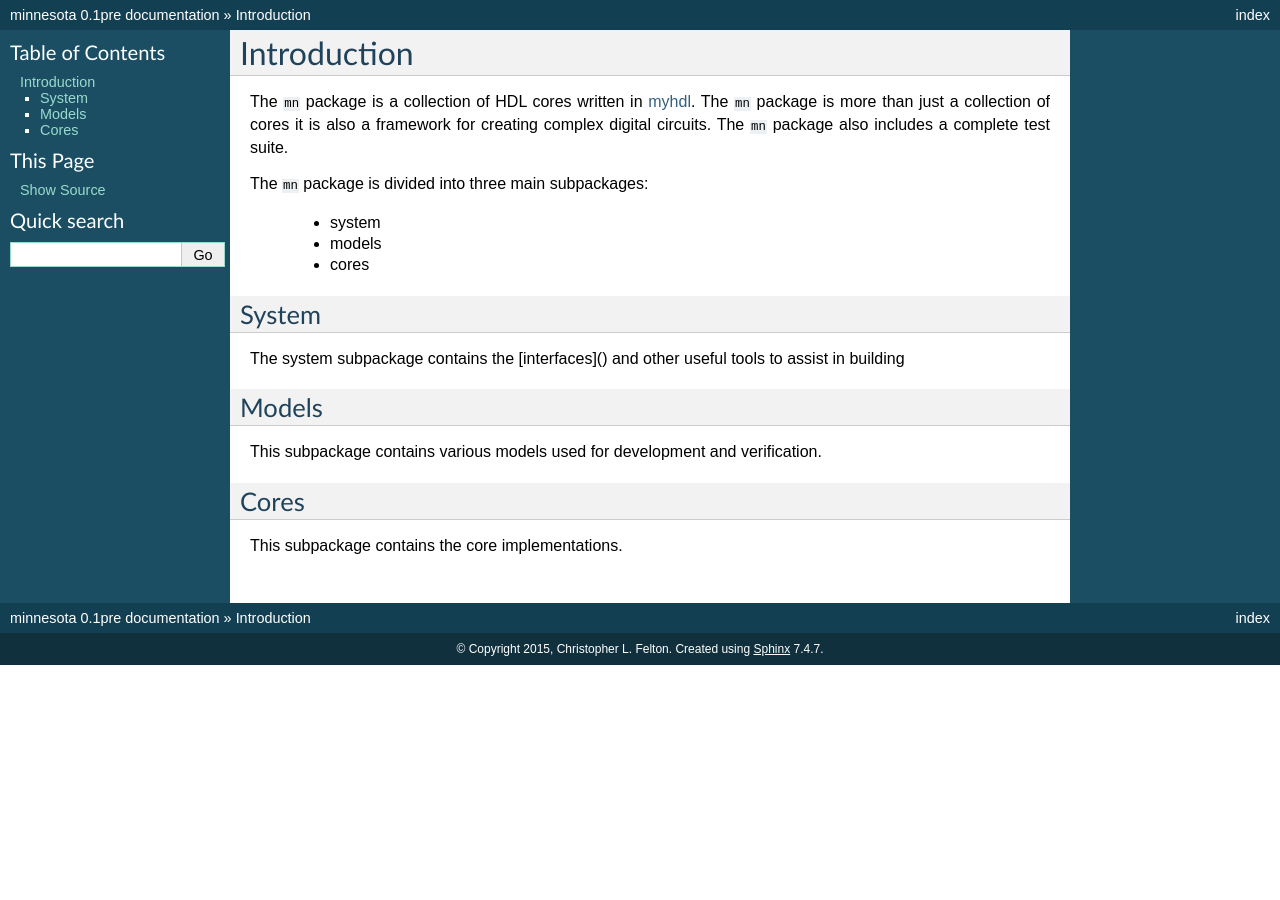
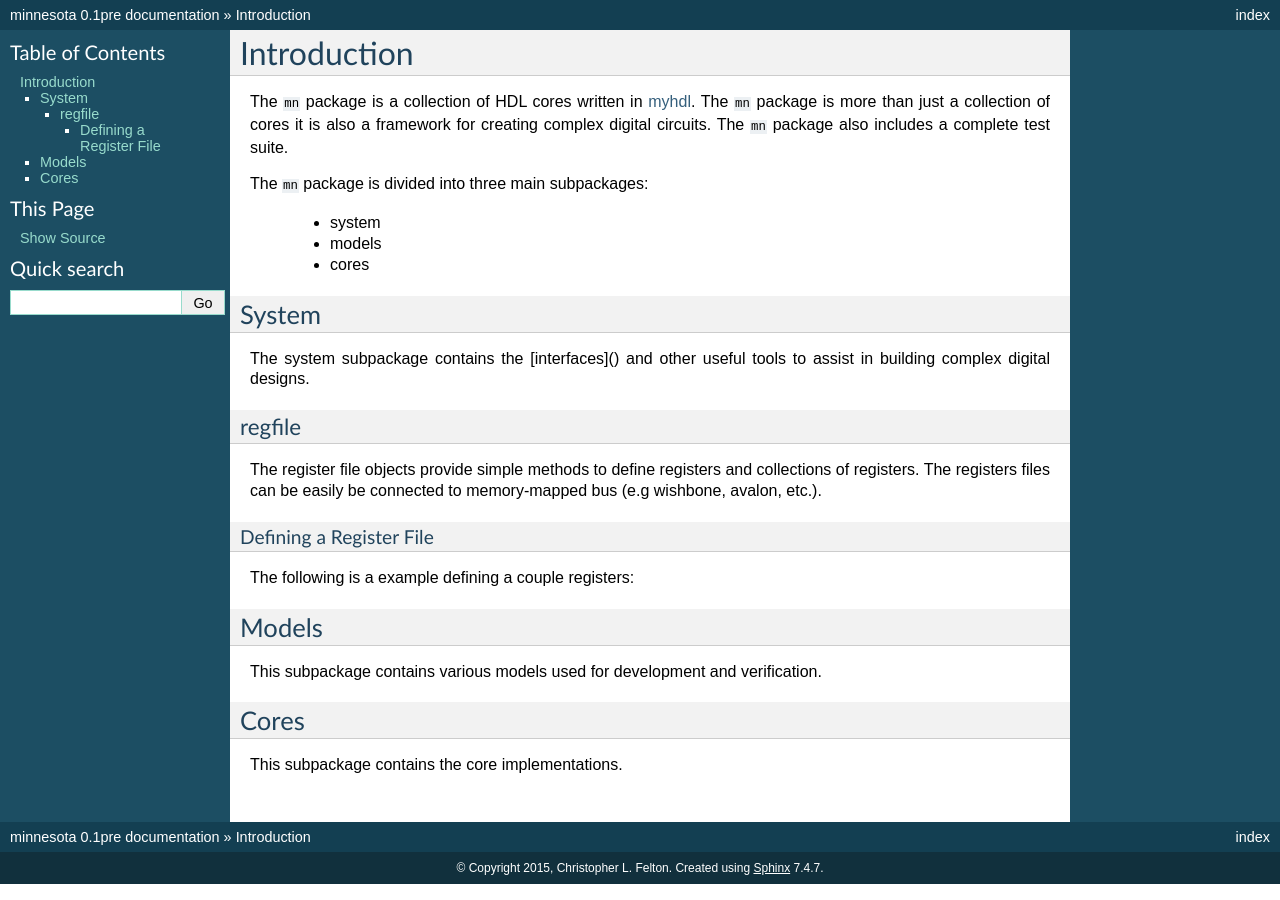
Before and after one commit to cfelton/rhea, a Sphinx documentation site: the page built from docs/manual/source/intro.rst, in a window 1280 px wide. Built offline with Sphinx 7.4.7, drawn with Linux system fonts in a browser that asks for light colours.

```diff
--- a/docs/manual/source/intro.rst
+++ b/docs/manual/source/intro.rst
@@ -19,15 +19,45 @@ The ``mn`` package is divided into three main subpackages:
 
 
 System
-------
+======
 The system subpackage contains the [interfaces]() and other
-useful tools to assist in building
+useful tools to assist in building complex digital designs.
+
+regfile
+-------
+The register file objects provide simple methods to define
+registers and collections of registers.  The registers files
+can be easily be connected to memory-mapped bus (e.g
+wishbone, avalon, etc.).
+
+Defining a Register File
+^^^^^^^^^^^^^^^^^^^^^^^^
+The following is a example defining a couple registers:
+
+.. code-block::python
+
+    regfile = RegisterFile(width=8)
+    reg0 = Register('status', 0x0020, 8, 'ro', 0)
+    regfile.add_register(reg0)
+    reg1 = Register('control', 0x0024, 8, 'rw', 0)
+    regfile.add_register(reg1)
+
+.. regfile needs to be enhanced to automatically determine
+.. the best list-of-signal organization.  The register definitions
+.. should be able to be defined logically and randomly and the
+.. RegisterFile will organize the list-of-signals as needed ...
+.. Future enhancement that can occur under the hood
+
 
 Models
-------
+======
 This subpackage contains various models used for development
 and verification.
 
+.. To facilitate development and verification models are created of external
+.. devices or "golden" models of an internal peripheral or processing block.
+
+
 Cores
------
+=====
 This subpackage contains the core implementations.
```
Also changed, not shown: README.md (+0 -185 lines), docs/manual/source/cores.rst (+87 -0 lines), docs/manual/source/examples.rst (added, +49 -0 lines), docs/manual/source/cores/fifo.rst (added), docs/manual/source/cores/gemac.rst (added), docs/manual/source/cores/hdmi.rst (added), docs/manual/source/cores/sdram.rst (added), docs/manual/source/cores/spi.rst (added), docs/manual/source/models/eeprom.rst (added), docs/manual/source/system/register_file.rst (added), 8 other files.
